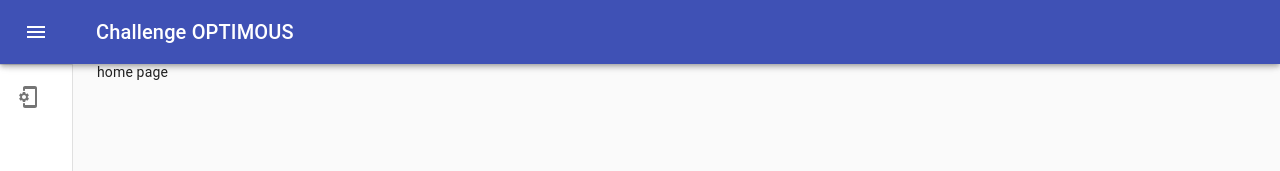
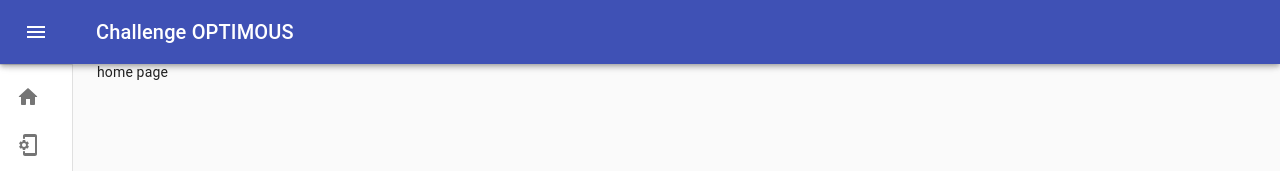
Before and after one commit to joaquinlema/ChallengeOpt, a React (Create React App) app: page / in a window 1280 px wide. Shown: the top 171 px of the page. Built offline with nearby package versions, Linux system fonts and the light colour scheme.

Commit message:
agregamos icono de home

```diff
--- a/src/components/home/NavDrawer.js
+++ b/src/components/home/NavDrawer.js
@@ -16,6 +16,7 @@ import ListItem from '@material-ui/core/ListItem';
 import ListItemIcon from '@material-ui/core/ListItemIcon';
 import ListItemText from '@material-ui/core/ListItemText';
 import PhonelinkSetupRoundedIcon from '@material-ui/icons/PhonelinkSetupRounded';
+import HomeRoundedIcon from '@material-ui/icons/HomeRounded';
 import AppRoute from '../../route/AppRoute';
 import { Link } from 'react-router-dom';
 
@@ -143,6 +144,10 @@ export default function NavDrawer() {
                 </div>
                 <Divider />
                 <List>
+                    <ListItem button component={Link} to={`/`}>
+                        <ListItemIcon><HomeRoundedIcon /></ListItemIcon>
+                        <ListItemText primary={'Home'} />
+                    </ListItem>
                     <ListItem button component={Link} to={`/About`}>
                         <ListItemIcon><PhonelinkSetupRoundedIcon /></ListItemIcon>
                         <ListItemText primary={'About'} />
```
